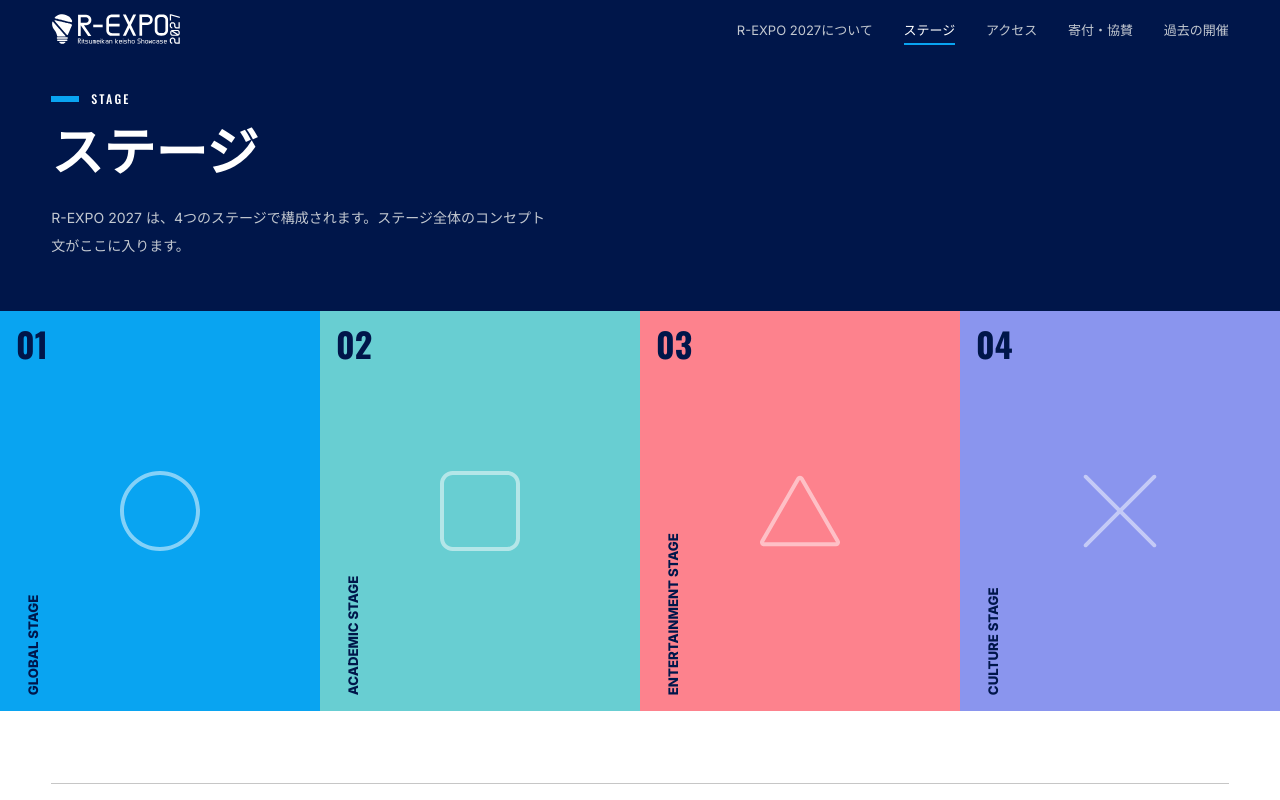
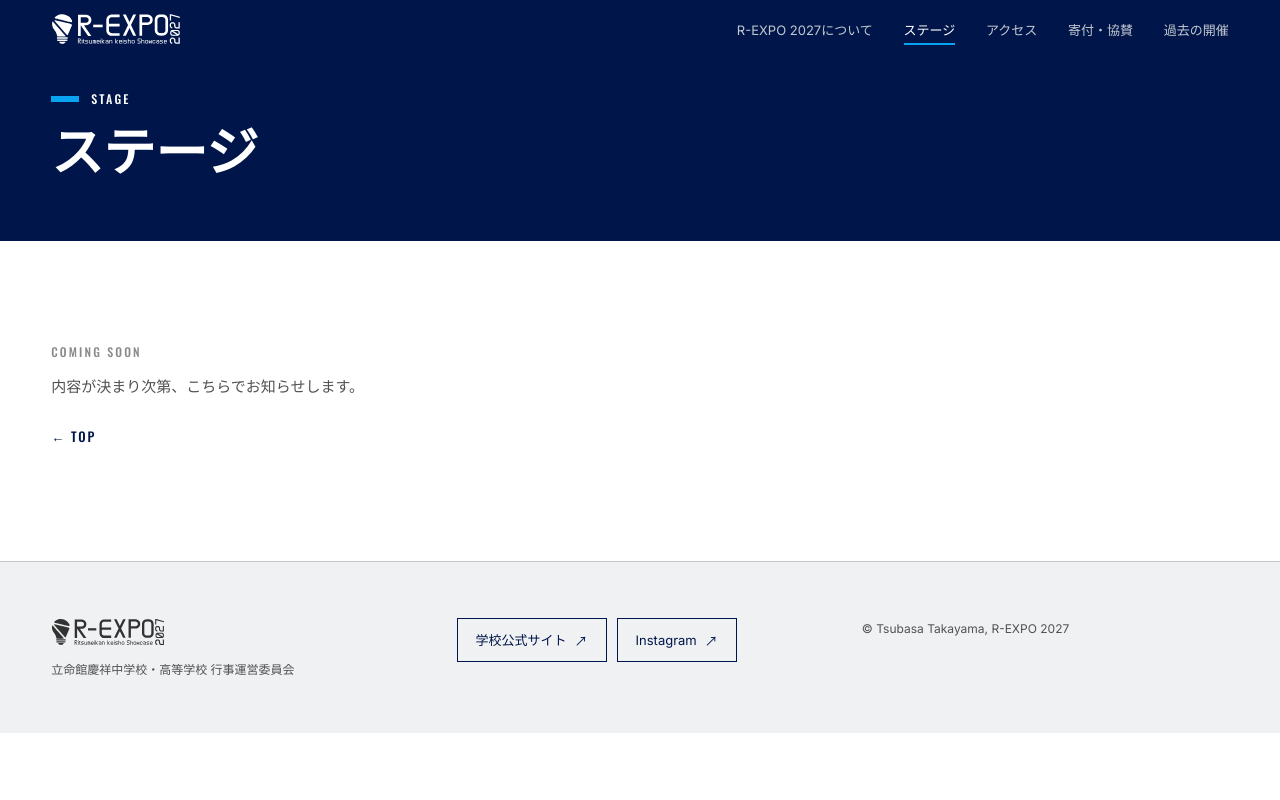
Before and after one commit to imomochiimpact/R-EXPO-site, a Next.js app: page /stage in a window 1280 px wide. Shown: the top 800 px of the page. Built offline with nearby package versions, Linux system fonts and the light colour scheme.

Commit message:
fix:stageとじた

```diff
--- a/src/app/stage/page.tsx
+++ b/src/app/stage/page.tsx
@@ -1,7 +1,30 @@
+// import type { Metadata } from "next";
+// import PageHeader from "@/components/common/pageHeader/PageHeader";
+// import StageColumns from "@/components/stage/stageColumns/StageColumns";
+// import StageList from "@/components/stage/stageList/StageList";
+
+// export const metadata: Metadata = {
+//   title: "ステージ",
+// };
+
+// export default function Page() {
+//   return (
+//     <main>
+//       <PageHeader
+//         label="STAGE"
+//         title="ステージ"
+//         tone="blue"
+//         lead="R-EXPO 2027 は、4つのステージで構成されます。ステージ全体のコンセプト文がここに入ります。"
+//       >
+//         <StageColumns />
+//       </PageHeader>
+//       <StageList />
+//     </main>
+//   );
+// }
+
 import type { Metadata } from "next";
-import PageHeader from "@/components/common/pageHeader/PageHeader";
-import StageColumns from "@/components/stage/stageColumns/StageColumns";
-import StageList from "@/components/stage/stageList/StageList";
+import ComingSoon from "@/components/common/comingSoon/ComingSoon";
 
 export const metadata: Metadata = {
   title: "ステージ",
@@ -10,30 +33,7 @@ export const metadata: Metadata = {
 export default function Page() {
   return (
     <main>
-      <PageHeader
-        label="STAGE"
-        title="ステージ"
-        tone="blue"
-        lead="R-EXPO 2027 は、4つのステージで構成されます。ステージ全体のコンセプト文がここに入ります。"
-      >
-        <StageColumns />
-      </PageHeader>
-      <StageList />
+      <ComingSoon label="STAGE" title="ステージ" tone="blue" />
     </main>
   );
 }
-
-// import type { Metadata } from "next";
-// import ComingSoon from "@/components/common/comingSoon/ComingSoon";
-
-// export const metadata: Metadata = {
-//   title: "ステージ",
-// };
-
-// export default function Page() {
-//   return (
-//     <main>
-//       <ComingSoon label="STAGE" title="ステージ" tone="blue" />
-//     </main>
-//   );
-// }
```
